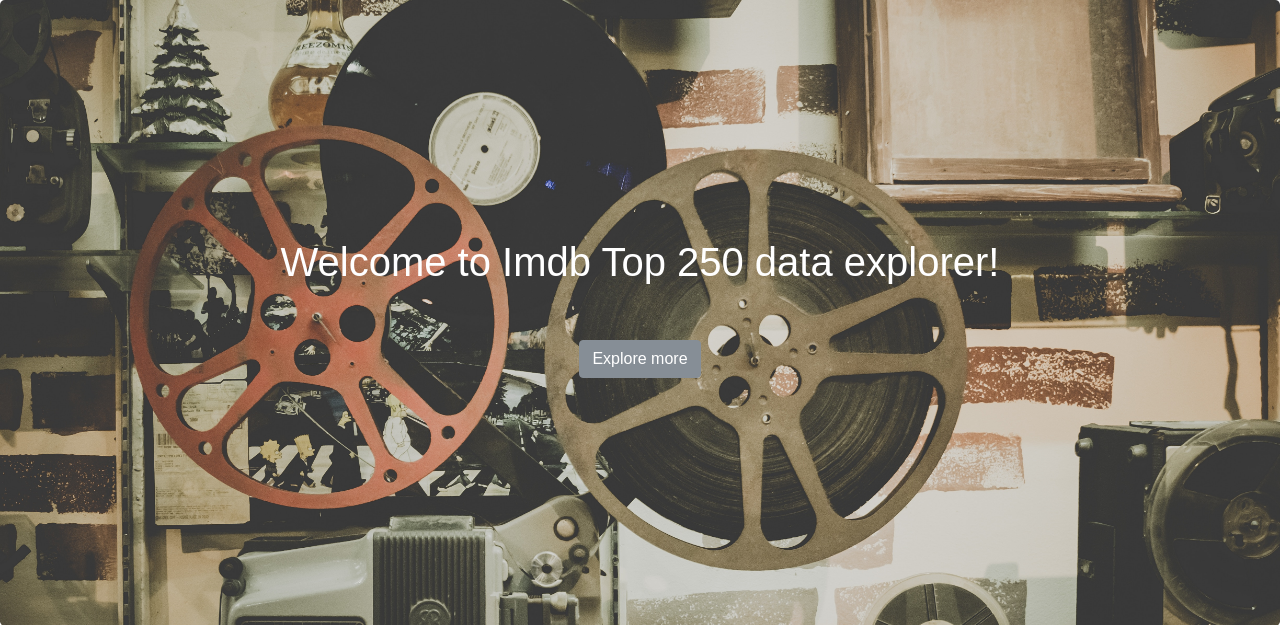
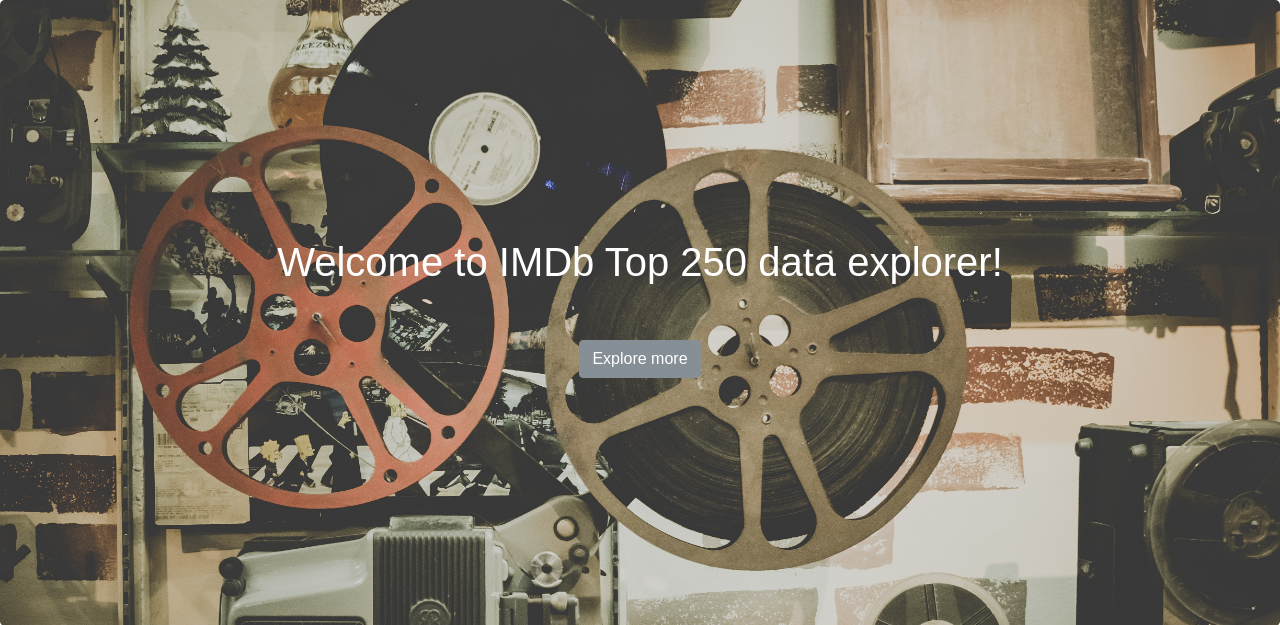
Before and after one commit to tifwu/Final-proj, a Flask app: page / in a window 1280 px wide. Shown: the top 625 px of the page. Run offline with Flask 2, Linux system fonts and the light colour scheme; data comes from the database, SQL or seed files in the repository; parts of the project's set-up code (start-up, migrations or seed data) failed here and were passed over; some libraries are stand-ins or nearby versions.

Commit message:
correct name

```diff
--- a/templates/index.html
+++ b/templates/index.html
@@ -25,7 +25,7 @@
 
     <section class=" container-cover jumbotron text-center" style='background-image: url("static/home.jpg");'>
 
-              <h1 class="jumbotron-heading text-white" style='padding-bottom: 3rem'>Welcome to Imdb Top 250 data explorer!</h1>
+              <h1 class="jumbotron-heading text-white" style='padding-bottom: 3rem'>Welcome to IMDb Top 250 data explorer!</h1>
 
               <p>
                 <a href="#links" class="btn btn-secondary my-2">Explore more</a>
```
